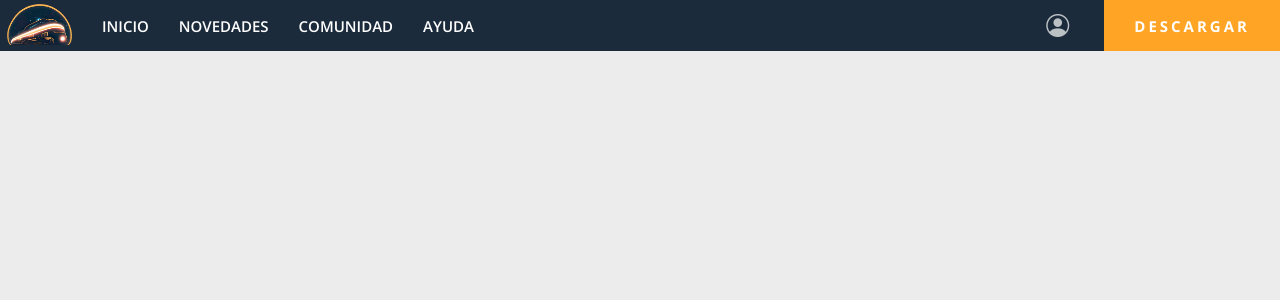
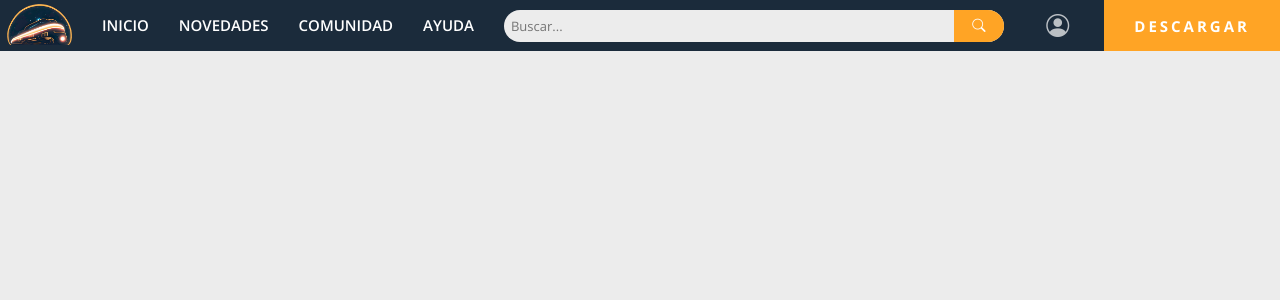
Before and after one commit to gonzalol14/Nevula, a PHP site: page /controllers/comunidad.php in a window 1280 px wide. Shown: the top 300 px of the page. Run offline with PHP 8.4, Linux system fonts and the light colour scheme; a user stored in the database is signed in.

Commit message:
Agrego barra de busuqeda al header

```diff
--- a/css/comunidad.css
+++ b/css/comunidad.css
@@ -64,65 +64,6 @@ body {
     font-size: 26px;
 }
 
-.container__search-bar {
-    position: relative;
-}
-
-.container__search-bar input {
-    padding: 10px;
-    padding-right: 35px;
-    border-radius: 1.25rem;
-    border: none;
-    outline: none;
-    background: #ECECEC;
-    width: 500px;
-    font-size: 14px;
-}
-
-@media (max-width: 768px) {
-    .container__search-bar input {
-        width: 400px;
-
-    }
-    .btn__create-post-icon {
-        display: inline-block;
-    }
-    .btn__create-post-text {
-        display: none;
-    }
-}
-
-@media (max-width: 576px) {
-    .container__search-bar input {
-        width: 300px;
-    }
-}
-
-@media (max-width: 400px) {
-    .container__search-bar input {
-        width: 190px;
-    }
-}
-
-.container__search-bar button {
-    background: #FFA425;
-    padding: 10px;
-    position: absolute;
-    border: none;
-    top: 0;
-    bottom: 0;
-    right: 0;
-    margin: auto;
-    border-radius: 0 1.25rem 1.25rem 0;
-    width: 50px;
-    color: #FFF;
-    z-index: 999;
-    text-align: center  ;
-}
-
-.container__search-bar button:hover {
-    background: #FF990B;
-}
 
 .container__info {
     display: flex;
--- a/css/edit_profile.css
+++ b/css/edit_profile.css
@@ -187,7 +187,7 @@ button[type=reset] {
 
 
 /**** RESPONSIVE ***/
-@media (max-width: 600px) {
+@media (max-width: 768px) {
     .container__edit {
         flex-direction: column;
     }
--- a/css/main.css
+++ b/css/main.css
@@ -128,7 +128,7 @@ header {
     font-size: 24px;
 }
 
-@media (max-width: 803px) {
+@media (max-width: 1140px) {
     .container__profile {
         display: none;
     }
@@ -276,3 +276,68 @@ textarea:focus {
         border: none;
     }
 }
+
+
+
+/********* BARRA DE BUSQUEDA *************/
+
+.list-menu-search {
+    display: flex;
+    align-items: center;
+    justify-content: center;
+    padding: 10px 15px;
+}
+
+.container__search-bar {
+    position: relative;
+}
+
+.container__search-bar input {
+    padding: 7px;
+    padding-right: 35px;
+    border-radius: 1.25rem;
+    border: none;
+    outline: none;
+    background: #ECECEC;
+    width: 500px;
+    font-size: 13px;
+}
+
+@media (max-width: 1260px) {
+    .container__search-bar input {
+        width: 375px;
+
+    }
+}
+
+@media (max-width: 405px) {
+    .container__search-bar input {
+        width: 300px;
+    }
+}
+
+@media (max-width: 335px) {
+    .container__search-bar input {
+        width: 260px;
+    }
+}
+
+.container__search-bar button {
+    background: #FFA425;
+    padding: 7px;
+    position: absolute;
+    border: none;
+    top: 0;
+    bottom: 0;
+    right: 0;
+    margin: auto;
+    border-radius: 0 1.25rem 1.25rem 0;
+    width: 50px;
+    color: #FFF;
+    z-index: 999;
+    text-align: center  ;
+}
+
+.container__search-bar button:hover {
+    background: #FF990B;
+}
--- a/views/header.php
+++ b/views/header.php
@@ -37,6 +37,14 @@
                 </ul>
                 -->
             </li>
+            <li class="list-menu-search">
+                <div class="container__search-bar">
+                    <input type="search" placeholder="Buscar...">
+                    <button type="submit">
+                        <i class="bi bi-search"></i>
+                    </button>
+                </div>
+            </li>
 
         </ul>
     </div>
```
Also changed, not shown: views/comunidad.php (+2 -10 lines).
